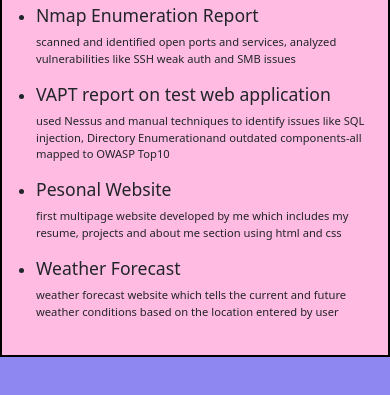
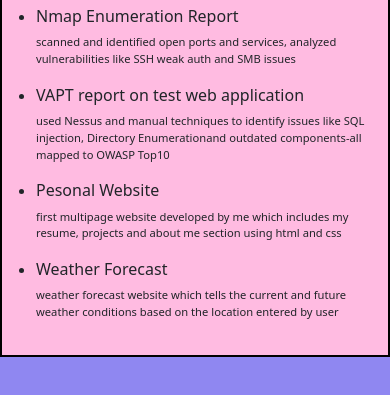
Before and after one commit to Shabi225/Personal-Website, a plain HTML site: page projects.html in a window 390 px wide. Shown: the part 59-454 px from the top of the page. Drawn offline with nearby package versions, Linux system fonts and the light colour scheme.

Commit message:
css update

```diff
--- a/projects.html
+++ b/projects.html
@@ -74,7 +74,7 @@
         text-align: left;
     }
     li h2 {
-        font-size: 1.1rem;
+        font-size: 1.0rem;
     }
     p {
         font-size: 0.7rem;
```
